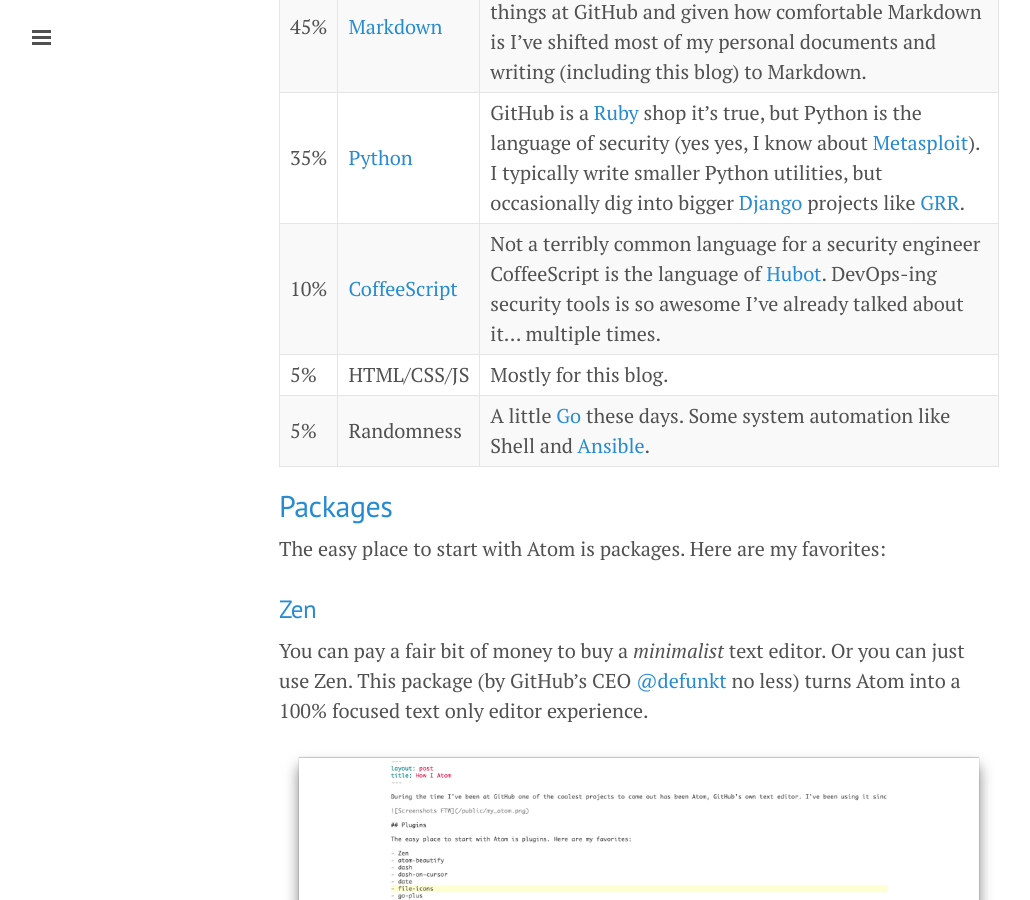
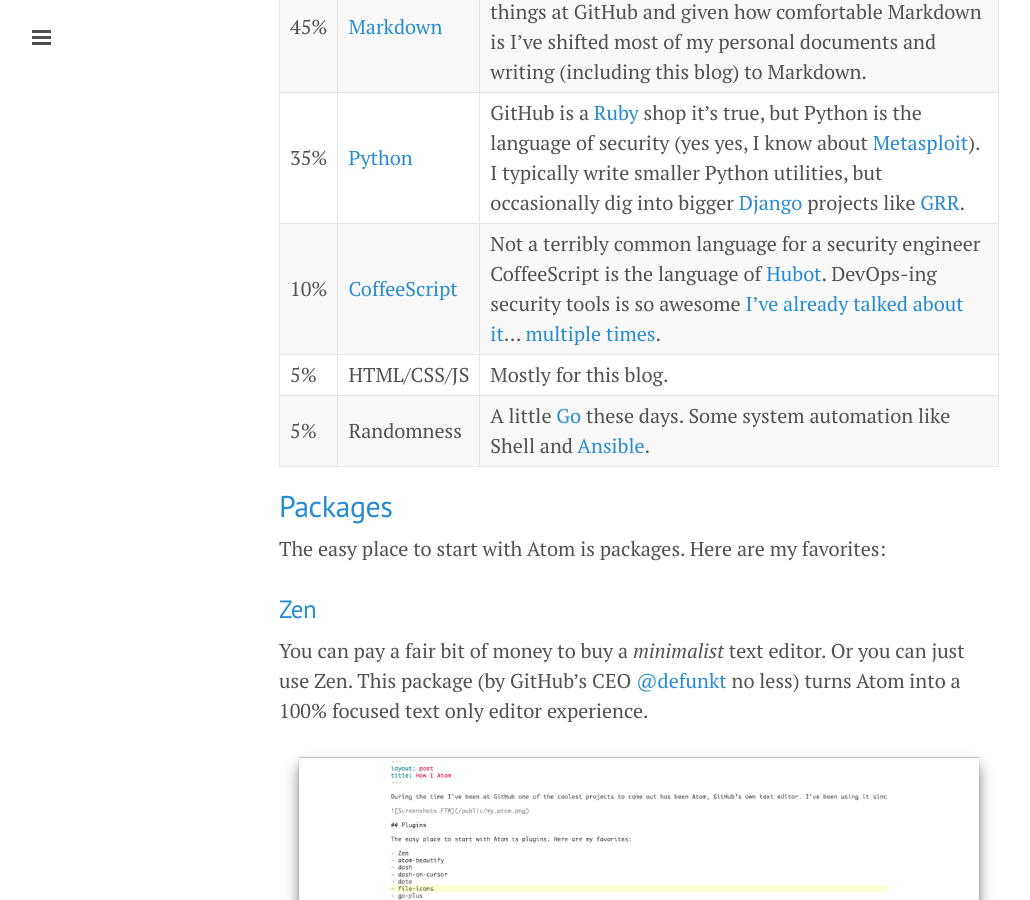
Before and after one commit to sroberts/sroberts.github.io, a Jekyll site: the page built from _posts/2015-06-01-how-i-atom.md, in a window 1280 px wide and 900 px high, scrolled down 1121 px. Shown: the whole window, without its empty margins (1-1031 px from the left). Built offline with Jekyll 4.4.1, drawn with Linux system fonts in a browser that asks for light colours; nearby versions of some CDN libraries; some of the changed lines change nothing that is shown.

Commit message:
a few more links

```diff
--- a/_posts/2015-06-01-how-i-atom.md
+++ b/_posts/2015-06-01-how-i-atom.md
@@ -15,7 +15,7 @@
 | - | -------- | ------ |
 | 45% | [Markdown](https://help.github.com/articles/markdown-basics/) | Markdown is the standard document format for most things at GitHub and given how comfortable Markdown is I've shifted most of my personal documents and writing (including this blog) to Markdown. |
 | 35% | [Python](https://www.python.org/) | GitHub is a [Ruby](https://www.ruby-lang.org/en/) shop it's true, but Python is the language of security (yes yes, I know about [Metasploit](https://github.com/rapid7/metasploit-framework)). I typically write smaller Python utilities, but occasionally dig into bigger [Django](https://www.djangoproject.com/) projects like [GRR](https://github.com/google/grr). |
-| 10% | [CoffeeScript](http://coffeescript.org/) | Not a terribly common language for a security engineer CoffeeScript is the language of [Hubot](https://hubot.github.com/). DevOps-ing security tools is so awesome I've already talked about it... multiple times.
+| 10% | [CoffeeScript](http://coffeescript.org/) | Not a terribly common language for a security engineer CoffeeScript is the language of [Hubot](https://hubot.github.com/). DevOps-ing security tools is so awesome [I've already talked about it](http://sroberts.github.io/2014/05/14/using-robots-to-fight-bad-guys/)... [multiple times](https://speakerdeck.com/sroberts/building-your-own-dfir-sidekick-threads-edition).
 | 5% | HTML/CSS/JS | Mostly for this blog. |
 | 5% | Randomness | A little [Go](http://golang.org/) these days. Some system automation like Shell and [Ansible](http://www.ansible.com/home). |
 
```
